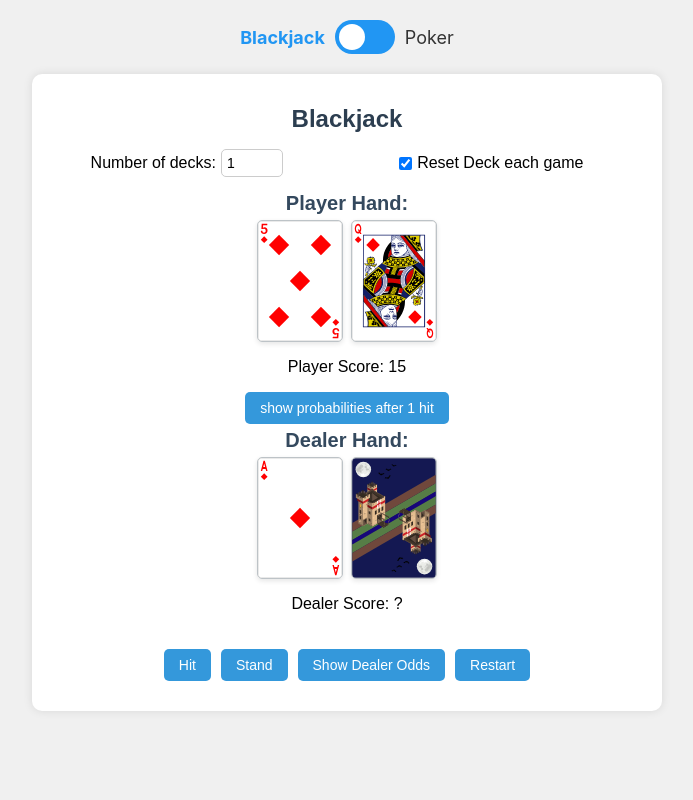
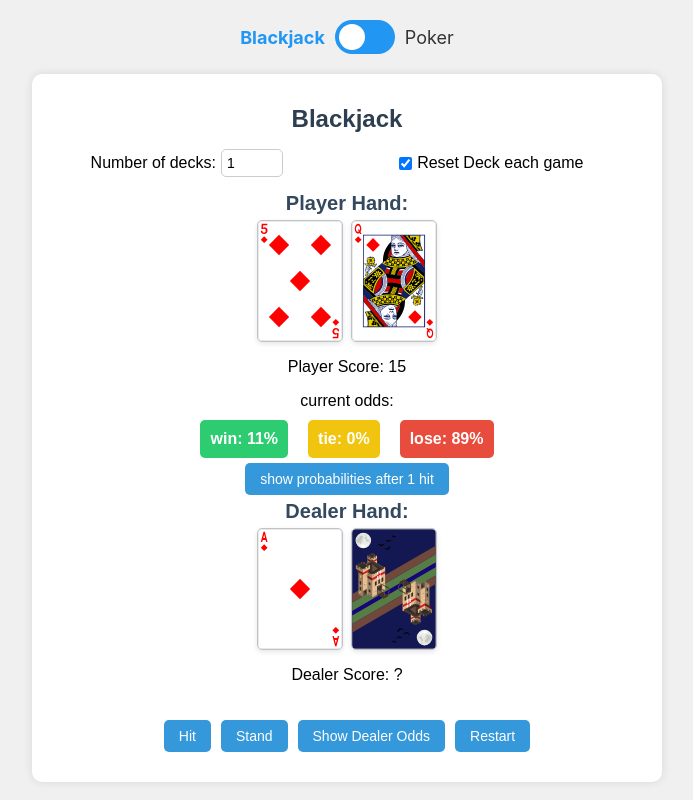
Before and after one commit to ajcaesar/StatJack, a React (Create React App) app in the folder my-app/: page / in a window 1280 px wide. Shown: the whole page, without its empty margins (293-986 px from the left). Built offline with nearby package versions, Linux system fonts and the light colour scheme.

Commit message:
check odds calculator

```diff
--- a/my-app/src/blackjack/blackjack.js
+++ b/my-app/src/blackjack/blackjack.js
@@ -38,8 +38,6 @@ function Blackjack() {
       resolve();
     });
   };
-
-
 
   useEffect(() => {
     initializeDeck();
@@ -98,7 +96,49 @@ function Blackjack() {
     setBustOdds([]);
   }
 
+  function probOfStay(dealerArr, playerScore) {
+    let win = dealerArr[dealerArr.length - 1]; //chance of dealer busting
+    let tie = 0;
+    for(let i=0; i+17 < playerScore; i++) {
+      win += dealerArr[i];
+    }
+    if (playerScore >= 17) {
+      tie = dealerArr[playerScore - 17];
+    }
+    let lose = 1- (win + tie);
+    return {win, tie, lose};
+  }
 
+  function probOfHit(dealerArr, playerArr) {
+    let winOdds = playerArr[playerArr.length - 2];
+    let tieOdds = 0;
+    let loseOdds = playerArr[playerArr.length -1];
+    console.log('called');
+    console.log('playerArr length: ' + playerArr.length)
+    for(let i = 0; i < playerArr.length - 2; i++) {
+      console.log("i calc: " + i);
+      let {win, tie, lose} = probOfStay(dealerArr, i);
+      winOdds += playerArr[i] * win;
+      tieOdds += playerArr[i] * tie;
+      loseOdds += playerArr[i] * lose;
+    }
+    return {winOdds, tieOdds, loseOdds};
+  }
+
+  function OddsCalc({dealerArr, playerArr}) {
+    let {winOdds, tieOdds, loseOdds} = probOfHit(dealerArr, playerArr);
+    return(<div className="odds-container"><p className="odds-item odds-win">win: {(winOdds*100).toFixed(0)}%</p>
+    <p className="odds-item odds-tie">tie: {(tieOdds*100).toFixed(0)}%</p>
+    <p className="odds-item odds-lose">lose: {(loseOdds*100).toFixed(0)}%</p></div>)}
+
+  function InitialOddsCalc({dealerArr, playerScore}) {
+    console.log('dealerArr: ' + dealerArr);
+    console.log('playerScore: ' + playerScore);
+    let {win, tie, lose} = probOfStay(dealerArr, playerScore);
+    return(<div className="odds-container"><p className="odds-item odds-win">win: {(win*100).toFixed(0)}%</p>
+    <p className="odds-item odds-tie">tie: {(tie*100).toFixed(0)}%</p>
+    <p className="odds-item odds-lose">lose: {(lose*100).toFixed(0)}%</p></div>);
+  }
 
   const hit = async () => {
     const newCard = await dealCard();
@@ -256,10 +296,13 @@ function Blackjack() {
               ))}
             </div>
             <p>Player Score: {sumValue(playerHand)}</p>
-
+            {gameStatus === 'playerMove' && dealerHand.length > 0 && (
+          <div>current odds: <InitialOddsCalc key={1} dealerArr={dealerOdds.length > 0 ? dealerOdds : calculateDealerOdds([dealerHand[0]], deck)} playerScore={sumValue(playerHand)}/></div>
+            )}
             {gameStatus ==='playerMove' && (<><button className="numBustsBtn" onClick={updateProbs}>show probabilities after {numBustsShown + 1} hit{numBustsShown > 0 ? 's' : ''}</button>
             {numBustsShown > 0 && (<button className="numBustsBtn" onClick={resetProbs}>clear</button>)}
-            {bustOdds.map((bust, index) => <div id='numBusts' key={index}><>{index + 1} hit{index > 0 ? 's' : ''}: </> <HitOddsList key={index} arr={bust}/></div>)}</>)}
+            {bustOdds.map((bust, index) => <div id='numBusts' key={index}><>{index + 1} hit{index > 0 ? 's' : ''}: </> {/*<HitOddsList key={index} arr={bust}/>*/}
+            <OddsCalc key={index + 50} dealerArr={dealerOdds.length > 0 ? dealerOdds : calculateDealerOdds([dealerHand[0]], deck)} playerArr={bust}/></div>)}</>)}
           </div>
           <div className="hand dealer-hand">
             <h2>Dealer Hand:</h2>
--- a/my-app/src/index.css
+++ b/my-app/src/index.css
@@ -375,3 +375,44 @@ input:checked + .slider:before {
 .numBustsBtn:hover {
   background-color: darkblue;
 }
+
+.odds-container {
+  display: flex;
+  justify-content: center;
+  margin-top: 10px;
+}
+
+.odds-item {
+  margin: 0 10px;
+  text-align: center;
+  padding: 10px;
+  border-radius: 5px;
+  font-weight: bold;
+  transition: transform 0.3s;
+  margin-bottom: 5px;
+}
+
+.odds-item p {
+  margin: 5px 0;
+  font-size: 12px;
+}
+
+.odds-win {
+  background-color: #2ecc71;
+  color: white;
+}
+
+.odds-tie {
+  background-color: #f1c40f;
+  color: white;
+}
+
+.odds-lose {
+  background-color: #e74c3c;
+  color: white;
+}
+
+.odds-item:hover {
+  transform: translateY(-3px);
+  box-shadow: 0 4px 8px rgba(0, 0, 0, 0.2);
+}
```
